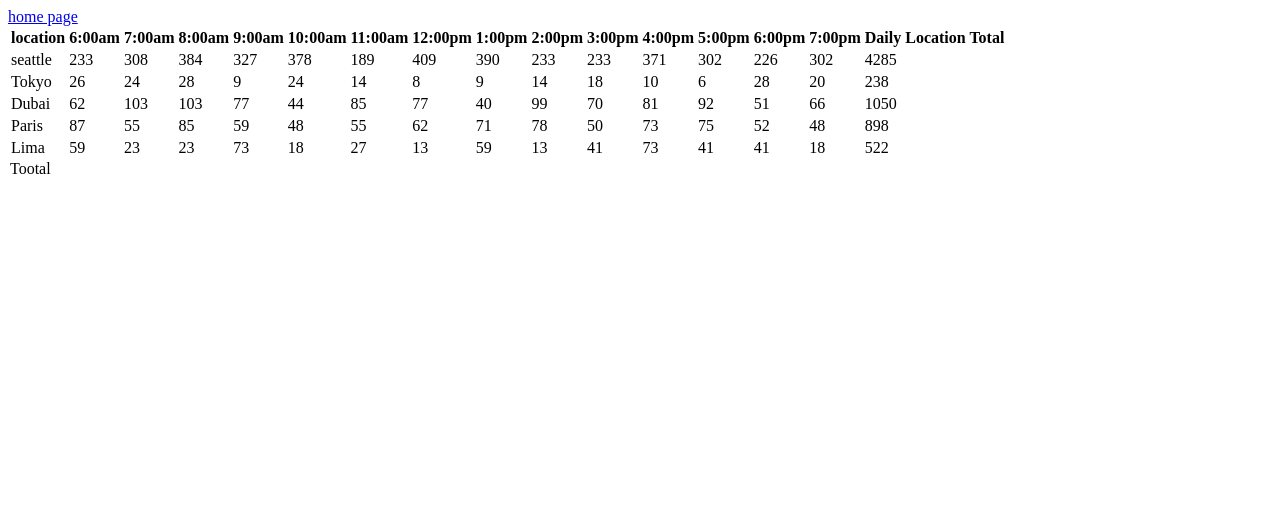
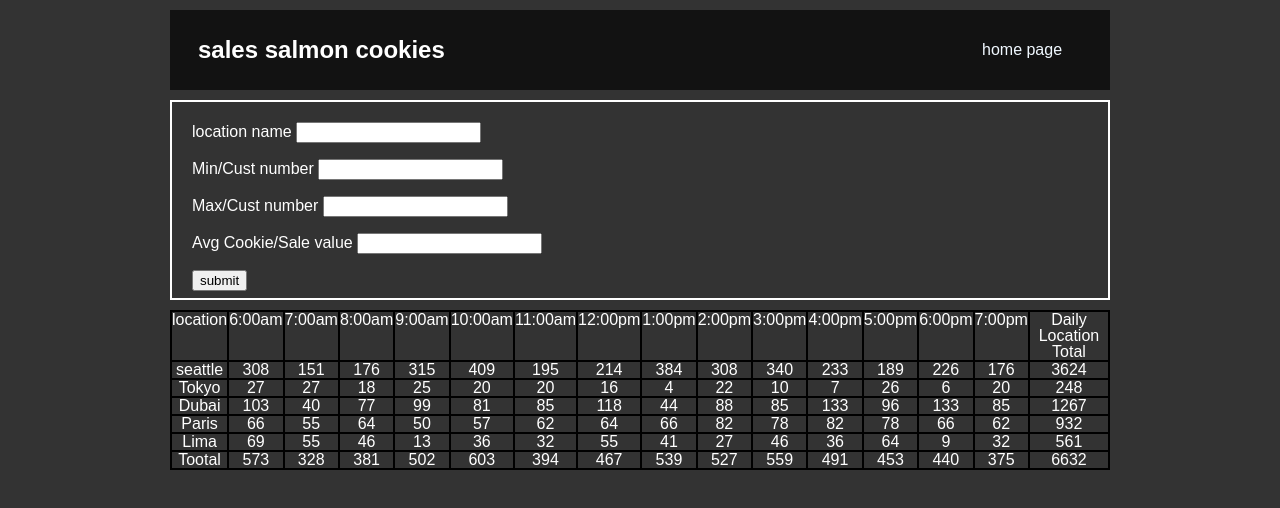
Before and after one commit to abu-nofal/cookie-stand, a plain HTML site: page sales.html in a window 1280 px wide. Drawn offline with Linux system fonts and the light colour scheme.

Commit message:
add a new branch and modified it

```diff
--- a/css/style.css
+++ b/css/style.css
@@ -1,6 +1,7 @@
 * {
   box-sizing: border-box;
 }
+
 
 body {
   font-family: "Acme", sans-serif;
@@ -127,3 +128,54 @@ p{
   margin-top: 10px;
 
 }
+
+
+/* for the seals.html  */
+
+#salmon-head {
+  background-color: rgba(0, 0, 0, 0.644);
+  height: 80px;
+
+}
+#salmon-head h1 {
+
+ padding: 28px;
+  margin-right: 10px;
+  float: left;
+  color: white;
+  font-size: x-large;
+  font-weight: bold;
+}
+#salmon-head a{
+  display: inline-block;
+  padding: 32px;
+  width: 150px;
+  margin-right: 10px;
+  text-decoration: none;
+  font-size:medium;
+  font-weight: 500;
+  color: aliceblue;
+  float: right;
+}
+#salmon-head a:hover{
+  color: gold;
+
+  font-weight: 700;
+}
+#storeform{
+  margin-top: 10px;
+  height: 200px;
+  border: 2px solid white;
+  padding: 20px;
+  color: white;
+}
+table{
+  margin-top: 10px;
+  border: 1px solid white;
+}
+table th ,tr ,td   {
+  border: 2px solid rgb(0, 0, 0);
+  text-align: center;
+  border-radius: 4px;
+  color: white;
+}
--- a/js/app.js
+++ b/js/app.js
@@ -1,31 +1,40 @@
 
 "use strict";
-let branchesArray=[];
+let SalmonArray=[];
 let hourOperation = ["6:00am", "7:00am", "8:00am", "9:00am", "10:00am", "11:00am", "12:00pm", "1:00pm", "2:00pm", "3:00pm", "4:00pm", "5:00pm", "6:00pm", "7:00pm",];
 
-function SalmonFunction(locationName, minH, maxH, avg, customerEH, cookiesEH, total) {
+//                                     ----------  random function ----------------------
+function random(min, max) {
+  return Math.floor(Math.random() * (max - min + 1) + min);
+
+//                                ----------------  constructore funciton ----------------
+}
+function SalmonCookies(locationName, minH, maxH, avg, customerEH, cookiesEH, total) {
   this.locationName = locationName;
   this.minH = minH;
   this.maxH = maxH;
   this.avg = avg;
-  this.customerEH = customerEH;
-  this.cookiesEH = cookiesEH;
+  this.customerEH = [];
+  this.cookiesEH = [];
   this.total = total;
-  branchesArray.push(this);
+
+
+  SalmonArray.push(this);// push all object inside the constructore function
 
 }
-// random function
-function random(min, max) {
-  return Math.floor(Math.random() * (max - min + 1) + min);
-}
-// prototype
-SalmonFunction.prototype.getRandomCust = function () {
+
+//                                --------------    prototype ----------------------
+
+
+SalmonCookies.prototype.RandomCust = function () {
   for (let i = 0; i < hourOperation.length; i++) {
     this.customerEH.push(random(this.minH, this.maxH));
   }
 };
 
-SalmonFunction.prototype.getCookesPH = function () {
+
+
+SalmonCookies.prototype.getCookesPH = function () {
   for (let i = 0; i < hourOperation.length; i++) {
     this.cookiesEH.push(Math.floor(this.customerEH[i] * this.avg));
     this.total += this.cookiesEH[i];
@@ -33,16 +42,34 @@ SalmonFunction.prototype.getCookesPH = function () {
 };
 
 
+SalmonCookies.prototype.tableRender = function () {
+
+  let tRow = document.createElement("tr");
+  table2.appendChild(tRow);
+  let tData=document.createElement('td');
+  tRow.appendChild(tData);
+  tData.textContent=this.locationName;
+  for (let i = 0; i < hourOperation.length; i++) {
+    let tData = document.createElement("td");
+    tRow.appendChild(tData);
+    tData.textContent = this.cookiesEH[i];
+  }
+  let tTotatFR=document.createElement('td');
+  tRow.appendChild(tTotatFR);
+  tTotatFR.textContent=this.total;
+};
 
 //..............................
-//..............................
+//..............................             globle parent        ----------------------------
 
-let par = document.getElementById("parent");//globle parent
+let par = document.getElementById("parent");
 let table2 = document.createElement("table");
 par.appendChild(table2);
-//-----------------------------
-//-----------------------------
-let tableRenderForHead = function () {// create table for the head
+
+//------------------------------------------------
+//                                                    create table for the head ----------------------------
+
+let tableRenderForHead = function () {
 
   let tRow1 = document.createElement("tr");
   table2.appendChild(tRow1);
@@ -62,91 +89,108 @@ let tableRenderForHead = function () {// create table for the head
 };
 tableRenderForHead ();//calling the table rander
 
-//----------------------------------------
-//----------------------------------------
 
-SalmonFunction.prototype.tableRender1 = function () {
 
-  let tRow = document.createElement("tr");
-  table2.appendChild(tRow);
-  let tData=document.createElement('td');
-  tRow.appendChild(tData);
-  tData.textContent=this.locationName;
-  for (let i = 0; i < hourOperation.length; i++) {
-    let tData = document.createElement("td");
-    tRow.appendChild(tData);
-    tData.textContent = this.cookiesEH[i];
-  }
-  let tDataFprTotal=document.createElement('td');
-  tRow.appendChild(tDataFprTotal);
-  tDataFprTotal.textContent=this.total;
-};
+//--------------------------------------------  create table for the footer ----------------
 
-//--------------------------------------------
-//--------------------------------------------
-let tableRenderForFoot = function () {// create table for the head
+let tableRenderForFoot = function () {
 
   let tRow2 = document.createElement("tr");
   table2.appendChild(tRow2);
+
   let tForTF=document.createElement('tf');
   tRow2.appendChild(tForTF);
   tForTF.textContent='Tootal';
-  for(let j=0;j<hourOperation;j++){
-    let tForTF=document.createElement('tf');
-    tRow2.appendChild(tForTF);
 
-
+  let totoalAltotal=0;
+  for (let i=0 ;i<hourOperation.length;i++){
+    let totolEH=0;
+    for(let j=0;j<SalmonArray.length;j++){
+      totolEH+=SalmonArray[j].cookiesEH[i];
+    }
+    // console.log(totolEH)
+    let datatotolEH=document.createElement('td');//we should td for but a data to table
+    tRow2.appendChild(datatotolEH);
+    datatotolEH.textContent=totolEH;
+    totoalAltotal+=totolEH;
   }
 
-
+  let tForTFE=document.createElement('tf');
+  tRow2.appendChild(tForTFE);
+  tForTFE.textContent=totoalAltotal;
 };
 
-
-//---------------------------------------------------------------------------------------------
 //-------------------------------------------------------------------------------------------
 //-------------------------------------------------------------------------------------------
 
 
-let Seattle = new SalmonFunction("seattle", 23, 65, 6.3, [], [], 0);
+let Seattle = new SalmonCookies("seattle", 23, 65, 6.3, [], [], 0);
 // console.log(Seattle);
 
-Seattle.getRandomCust();
+Seattle.RandomCust();
 Seattle.getCookesPH();
-Seattle.tableRender1();
+Seattle.tableRender();
 
 
 //---------------------------------------------------
 //---------------------------------------------------
-let tokyo = new SalmonFunction("Tokyo", 3, 24, 1.2, [], [], 0);
+let tokyo = new SalmonCookies("Tokyo", 3, 24, 1.2, [], [], 0);
 // console.log(tokyo);
 
-tokyo.getRandomCust();
+tokyo.RandomCust();
 tokyo.getCookesPH();
-tokyo.tableRender1();
+tokyo.tableRender();
 //----------------------------------------------
 //----------------------------------------------
-let dubai = new SalmonFunction("Dubai", 11, 38, 3.7, [], [], 0);
+let dubai = new SalmonCookies("Dubai", 11, 38, 3.7, [], [], 0);
 // console.log(dubai);
 
-dubai.getRandomCust();
+dubai.RandomCust();
 dubai.getCookesPH();
-dubai.tableRender1();
+dubai.tableRender();
 //----------------------------------------------
 //----------------------------------------------
 
-let paris = new SalmonFunction("Paris", 20, 38, 2.3, [], [], 0);
+let paris = new SalmonCookies("Paris", 20, 38, 2.3, [], [], 0);
 // console.log(paris);
 
-paris.getRandomCust();
+paris.RandomCust();
 paris.getCookesPH();
-paris.tableRender1();
+paris.tableRender();
 //---------------------------
 //---------------------------
-let lima = new SalmonFunction("Lima", 2, 16, 4.6, [], [], 0);
+let lima = new SalmonCookies("Lima", 2, 16, 4.6, [], [], 0);
 // console.log(lima);
 
-lima.getRandomCust();
+lima.RandomCust();
 lima.getCookesPH();
-lima.tableRender1();
+lima.tableRender();
 //----------------------
+
+
+// ===================================   Form   ======================================
+
+let storeform=document.getElementById('storeform');
+storeform.addEventListener('submit',submitter);
+
+function submitter (event){
+  event.preventDefault();
+
+  table2.deleteRow(table2.rows.length -1);
+
+  let nameLocation =event.target.locationNameNew.value
+  let Min =event.target.Min.value
+  let Max =event.target.Max.value
+  let AvgCooke =event.target.AvgCooke.value
+
+  let newLocation =new SalmonCookies(nameLocation,Min,Max,AvgCooke,[],[],0);//we should give inishel value to total ==0
+  newLocation.RandomCust();
+  newLocation.getCookesPH();
+  newLocation.tableRender();
+
+  tableRenderForFoot();
+
+ document.getElementById('storeform').reset();
+}
+//--------------------------------
 tableRenderForFoot();
--- a/sales.html
+++ b/sales.html
@@ -5,21 +5,51 @@
     <meta http-equiv="X-UA-Compatible" content="IE=edge">
     <meta name="viewport" content="width=device-width, initial-scale=1.0">
     <title>salmon cookeis</title>
+    <link rel="stylesheet" href="css/reset.css">
+    <link rel="stylesheet" href="css/style.css">
 
 
 
 </head>
 <body>
-
-    <a href="index.html">home page</a>
-    <footer></footer>
-    <main>
+    <header id="salmon-head">
+        <a href="index.html" target="_blank">home page</a>
+        <h1 id="h1-for-salmon" >sales salmon cookies</h1>
 
 
-        <div id="parent"></div>
+    </header>
+    <main>
+        <form action="" id="storeform">
+            <fieldset>
+                <label for="locationNameNew">location name</label>
+                <input type="text" name="locationNameNew" id="locationNameNew">
+                <br>
+                <br>
+                <label for="Min">Min/Cust number</label>
+                <input type="number" name="Min" id="Min">
+                <br>
+                <br>
+                <label for="Max">Max/Cust number</label>
+                <input type="number" name="Max" id="Max">
+                <br>
+                <br>
+                <label for="AvgCooke">Avg Cookie/Sale value</label>
+                <input type="number" step="any"  name="AvgCooke" id="AvgCooke">
+                <br>
+                <br>
+                <input type="submit" value="submit">
 
 
+            </fieldset>
+
+        </form>
+        <div id="parent"></div>
     </main>
+
+
+
+    <footer></footer>
+
 
     <script src="js/app.js"></script>
 </body>
```
Also changed, not shown: index.html (+1 -1 lines), 1 other file.
